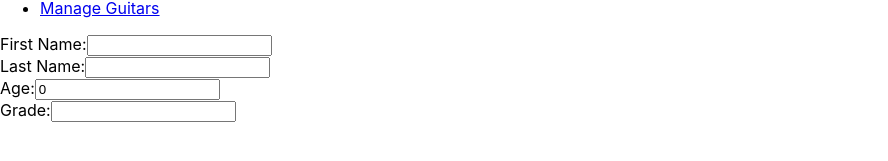
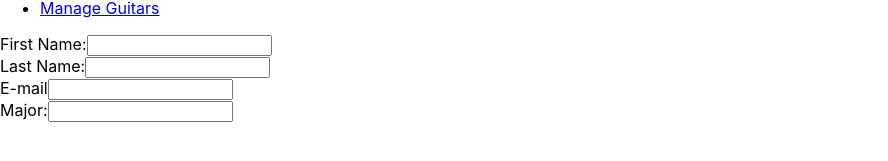
Before and after one commit to patrickj32/react-student-fe, a React (Create React App) app: page /student/1/update in a window 1280 px wide. Shown: the part 124-285 px from the top of the page, without its empty margins (0-888 px from the left). Built offline with nearby package versions, Linux system fonts and the light colour scheme; no server answers.

Commit message:
edit & delete students done

```diff
--- a/src/components/editStudent/EditStudent.js
+++ b/src/components/editStudent/EditStudent.js
@@ -60,7 +60,7 @@ function EditStudent(props) {
             onChange={handleChange}
             type="text"
             name="firstName"
-            value={student.firstName}
+            value={student.first_name}
           />
         </div>
         <div>
@@ -69,25 +69,25 @@ function EditStudent(props) {
             onChange={handleChange}
             type="text"
             name="lastName"
-            value={student.lastName}
+            value={student.last_name}
           />
         </div>
         <div>
-          <label>Age:</label>
+          <label>E-mail</label>
           <input
             onChange={handleChange}
-            type="number"
-            name="age"
-            value={student.age}
+            type="text"
+            name="email"
+            value={student.email}
           />
         </div>
         <div>
-          <label>Grade:</label>
+          <label>Major:</label>
           <input
             onChange={handleChange}
             type="text"
-            name="grade"
-            value={student.grade}
+            name="major"
+            value={student.major}
           />
         </div>
         {/* Add other input fields as needed */}
```
